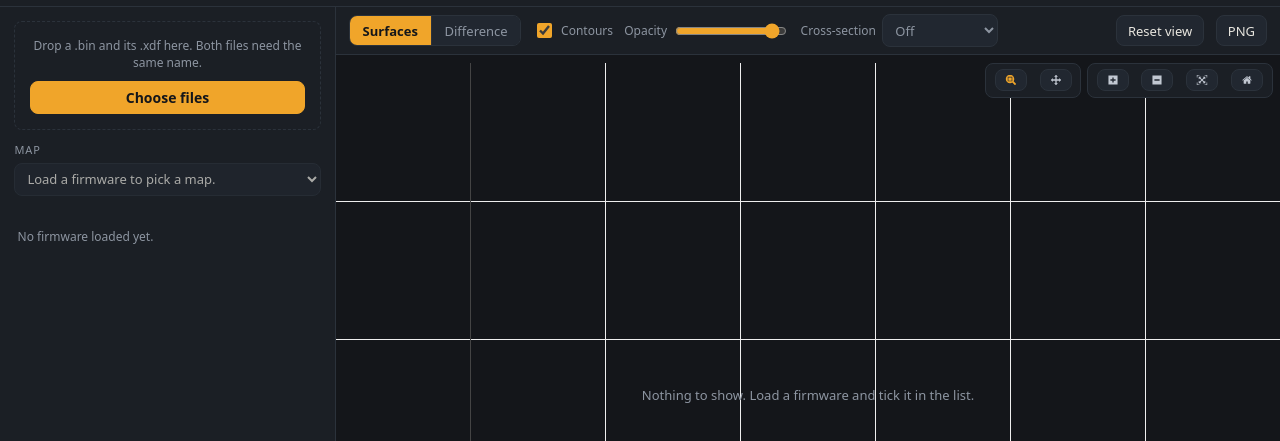
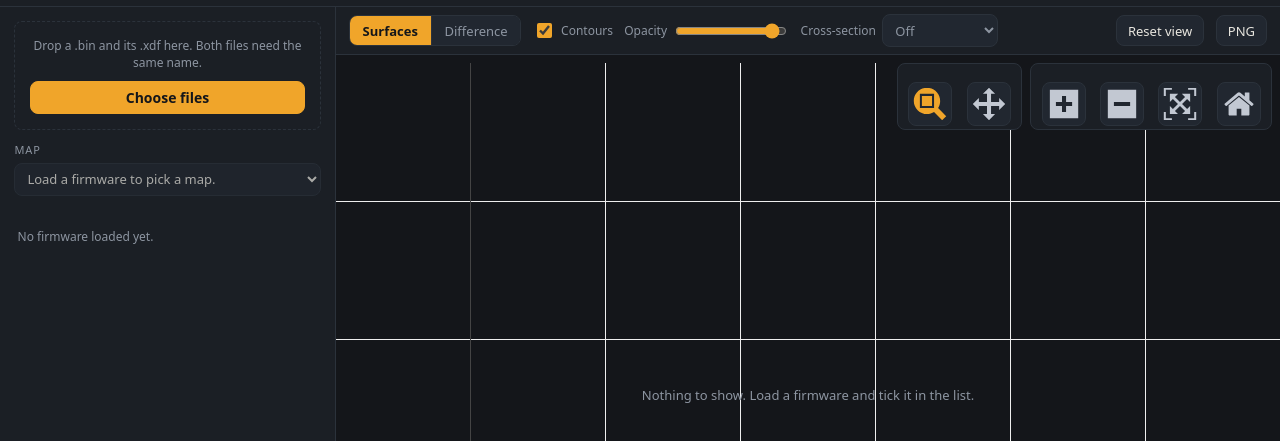
Before and after one commit to Vasiy/ecu-map-viewer, a plain HTML site: page index.html in a window 1280 px wide. Shown: the part 45-486 px from the top of the page. Drawn offline with nearby package versions, Linux system fonts and the light colour scheme.

Commit message:
fix: double the scene controls again, sized for a desktop screen
Icons go 22px -> 44px, buttons 58x63. Doubling the font size alone was not
enough: Plotly's own width kept the glyph at 32px and only padded it
vertically, so the icon box is now pinned square on both sides.

Co-Authored-By: Claude Opus 5 <noreply@anthropic.com>
Claude-Session: https://claude.ai/code/session_01D3HqnKxKVkES6JCxgwLLkj

```diff
--- a/css/style.css
+++ b/css/style.css
@@ -376,12 +376,13 @@ body.curve-mode .only3d { display: none; }
 .plot { position: absolute; inset: 0; }
 
 /* Plotly's scene controls: its own sheet is injected at runtime, so the sizes
-   here need !important to win. 22px icons give a ~36px tap target. */
+   here need !important to win. This tool wants a desktop screen anyway, so the
+   controls are sized to be read across one, not to save pixels. */
 .js-plotly-plot .modebar {
-  top: .45rem !important;
-  right: .45rem !important;
+  top: .5rem !important;
+  right: .5rem !important;
   display: flex;
-  gap: .35rem;
+  gap: .5rem;
 }
 /* Plotly emits a group per button family; the empty one must not draw a chip */
 .js-plotly-plot .modebar-group:empty { display: none !important; }
@@ -389,17 +390,25 @@ body.curve-mode .only3d { display: none; }
   background: var(--panel) !important;
   border: 1px solid var(--line);
   border-radius: var(--radius);
-  padding: .1rem .15rem !important;
+  padding: .15rem .2rem !important;
   margin: 0 !important;
   display: flex;
   align-items: center;
 }
 .js-plotly-plot .modebar-btn {
-  font-size: 22px !important;
-  padding: .3rem .4rem !important;
-  border-radius: 5px;
+  font-size: 44px !important;
+  padding: .3rem .45rem !important;
+  border-radius: 7px;
   line-height: 1;
 }
+/* the icon box is square (viewBox 0 0 1000 1000); without pinning both sides
+   Plotly's own width keeps the glyph small and just pads it vertically */
+.js-plotly-plot .modebar-btn .icon {
+  width: 1em !important;
+  height: 1em !important;
+  vertical-align: middle;
+}
+
 .js-plotly-plot .modebar-btn:hover {
   background: var(--panel-2);
 }
```
